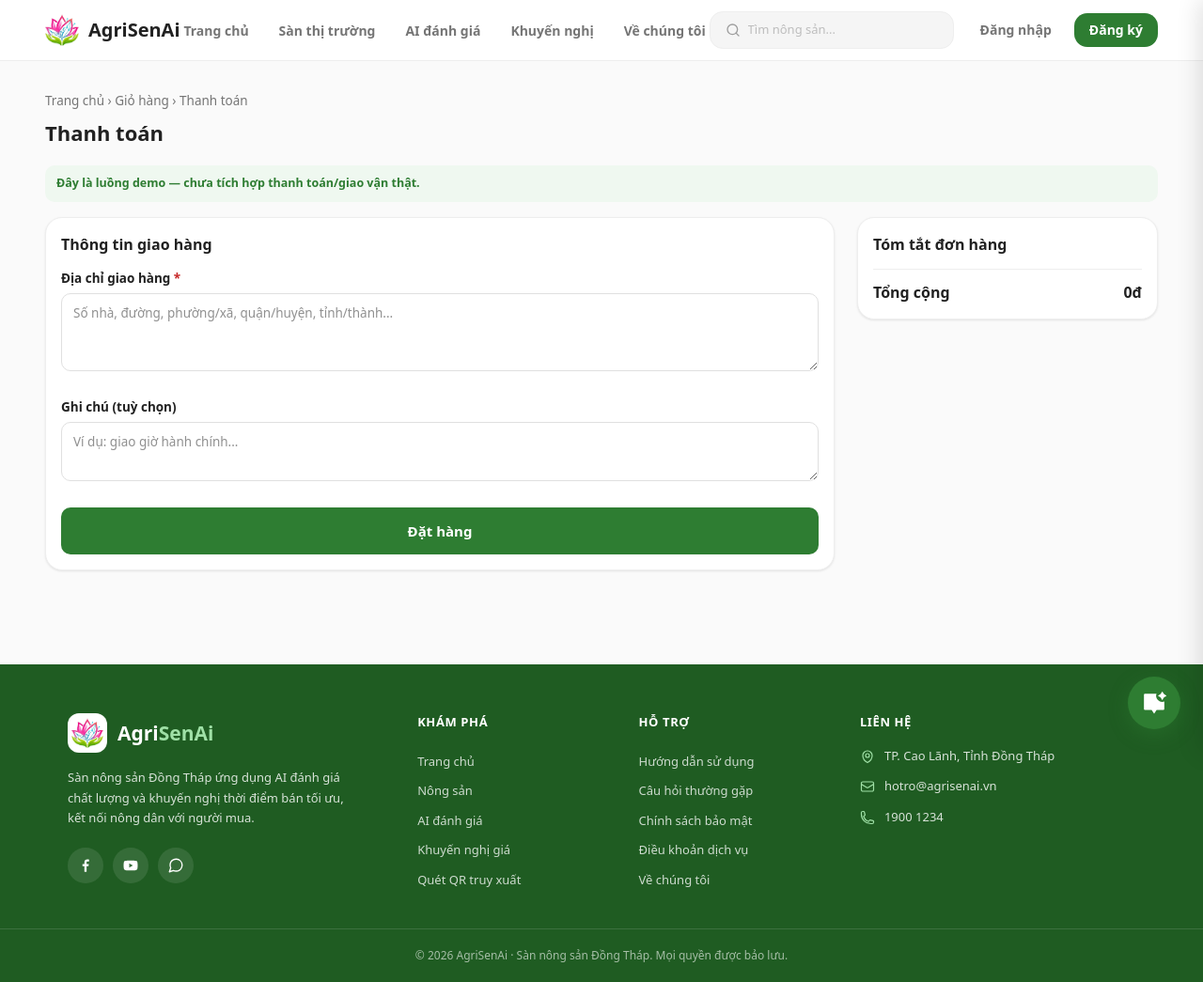
After one commit to Thjnn/AgriSenAI, a Laravel app: page /thanh-toan in a window 1280 px wide. The commit adds this page. Shown: the whole page at 94% size. Run offline with Laravel 12, Linux system fonts and the light colour scheme; tables that the repository leaves empty hold one stand-in row (values such as "Sample post"); style sheets or scripts are compiled from the project's sources.

Commit message:
Them checkout mockup (tao order + order_items)
- CheckoutController: form/placeOrder/show, buyer_id fallback ve
  muademo@demo.test khi chua login, tao order+order_items trong
  DB::transaction, forget session cart sau khi dat hang thanh cong.
- Routes: GET/POST /thanh-toan, GET /don-hang/{order:order_code}.
- 2 view moi (checkout, order-confirm) dung chung layout.app + bang mau
  voi trang gio hang; cart.blade.php doi sang route('checkout.form').
- CheckoutTest (3 test, TDD): dat hang tao dung order/items/total, gio
  rong tra 400, thieu dia chi bao loi validation. Full suite 69/69 xanh.

```diff
--- /dev/null
+++ b/app/Http/Controllers/CheckoutController.php
@@ -0,0 +1,80 @@
+<?php
+
+namespace App\Http\Controllers;
+
+use App\Models\Order;
+use App\Models\OrderItem;
+use App\Models\Product;
+use App\Models\User;
+use Illuminate\Http\Request;
+use Illuminate\Support\Facades\DB;
+use Illuminate\Support\Str;
+
+class CheckoutController extends Controller
+{
+    public function form(Request $request)
+    {
+        $cart = $request->session()->get('cart', []);
+        $products = Product::whereIn('id', array_keys($cart))->get();
+        $total = $products->sum(fn ($p) => $p->price * ($cart[$p->id] ?? 0));
+
+        return view('marketplace.checkout', compact('products', 'cart', 'total'));
+    }
+
+    public function placeOrder(Request $request)
+    {
+        $cart = $request->session()->get('cart', []);
+        abort_if(empty($cart), 400, 'Giỏ hàng trống');
+
+        $data = $request->validate([
+            'shipping_address' => 'required|string|max:255',
+            'note' => 'nullable|string',
+        ]);
+
+        $products = Product::whereIn('id', array_keys($cart))->get()->keyBy('id');
+        // buyer_id NOT NULL: chua login -> fallback ve user nguoi mua demo
+        $buyerId = auth()->id() ?? User::where('email', 'muademo@demo.test')->value('id');
+
+        $order = DB::transaction(function () use ($cart, $products, $data, $buyerId) {
+            $total = 0;
+            foreach ($cart as $pid => $qty) {
+                $total += ($products[$pid]->price ?? 0) * $qty;
+            }
+
+            $order = Order::create([
+                'buyer_id' => $buyerId,
+                'order_code' => 'DH'.now()->format('ymd').strtoupper(Str::random(5)),
+                'total_amount' => $total,
+                'status' => 'pending',
+                'shipping_address' => $data['shipping_address'],
+                'note' => $data['note'] ?? null,
+            ]);
+
+            foreach ($cart as $pid => $qty) {
+                if (! isset($products[$pid])) {
+                    continue;
+                }
+                OrderItem::create([
+                    'order_id' => $order->id,
+                    'product_id' => $pid,
+                    'quantity' => $qty,
+                    'unit_price' => $products[$pid]->price,
+                    'subtotal' => $products[$pid]->price * $qty,
+                ]);
+            }
+
+            return $order;
+        });
+
+        $request->session()->forget('cart');
+
+        return redirect()->route('order.show', $order->order_code);
+    }
+
+    public function show(Order $order)
+    {
+        $order->load('items.product');
+
+        return view('marketplace.order-confirm', compact('order'));
+    }
+}
--- a/resources/views/marketplace/cart.blade.php
+++ b/resources/views/marketplace/cart.blade.php
@@ -184,9 +184,7 @@
                             <b>{{ number_format($total, 0, ',', '.') }}đ</b>
                         </div>
 
-                        {{-- Dung url() (khong route('checkout.form')) vi route do khai bao o Task 7;
-                             doi sang route('checkout.form') sau khi Task 7 xong neu muon. --}}
-                        <a href="{{ url('/thanh-toan') }}" class="btn-checkout">Tiến hành đặt hàng</a>
+                        <a href="{{ route('checkout.form') }}" class="btn-checkout">Tiến hành đặt hàng</a>
                     </div>
                 </aside>
             </div>
--- /dev/null
+++ b/resources/views/marketplace/checkout.blade.php
@@ -0,0 +1,150 @@
+@extends('layouts.app', ['page' => 'cart'])
+
+@section('title', 'Thanh toán — AgriSenAI')
+
+@push('head')
+    <style>
+        /* Cung bang mau/khung voi trang Gio hang (marketplace/cart.blade.php). */
+        .checkout-page {
+            --green: #2e7d32;
+            --green-medium: #43a047;
+            --green-light: #e8f5e9;
+            --green-bg: #eff8f0;
+            --white: #fff;
+            --bg: #fafafa;
+            --gray-50: #f5f5f5;
+            --gray-100: #eee;
+            --gray-200: #e0e0e0;
+            --gray-300: #bdbdbd;
+            --gray-400: #9e9e9e;
+            --text: #212121;
+            --text-sec: #757575;
+            --text-light: #9e9e9e;
+            --shadow-sm: 0 1px 3px rgba(0, 0, 0, .06), 0 1px 2px rgba(0, 0, 0, .04);
+            --shadow-md: 0 4px 12px rgba(0, 0, 0, .07);
+            --r: 14px;
+            --r-sm: 10px;
+            --r-lg: 18px;
+            color: var(--text);
+        }
+        .checkout-page * { box-sizing: border-box; }
+
+        .checkout-page .page-head { margin-bottom: 18px; }
+        .checkout-page .crumb { font-size: 13.5px; color: var(--text-sec); margin-bottom: 8px; }
+        .checkout-page .crumb a:hover { color: var(--green); }
+        .checkout-page .page-title { font-size: 22px; font-weight: 800; }
+
+        .checkout-page .panel {
+            background: var(--white); border: 1px solid var(--gray-100); border-radius: var(--r-lg);
+            box-shadow: var(--shadow-sm); padding: 16px; margin-bottom: 20px;
+        }
+        .checkout-page .panel-title { font-size: 16px; font-weight: 800; margin-bottom: 14px; }
+
+        .checkout-page .sum-item {
+            display: flex; align-items: center; justify-content: space-between; gap: 10px;
+            padding: 10px 0; border-top: 1px solid var(--gray-100); font-size: 13.5px;
+        }
+        .checkout-page .sum-item:first-child { border-top: 0; padding-top: 0; }
+        .checkout-page .sum-item .name { font-weight: 700; }
+        .checkout-page .sum-item .meta { color: var(--text-sec); font-size: 12.5px; }
+
+        .checkout-page .sum-row.total {
+            border-top: 1px solid var(--gray-100); margin-top: 6px; padding-top: 12px;
+            display: flex; align-items: center; justify-content: space-between;
+            font-size: 16px; font-weight: 800; color: var(--text);
+        }
+
+        .checkout-page label { display: block; font-size: 13.5px; font-weight: 700; margin-bottom: 6px; }
+        .checkout-page textarea {
+            width: 100%; border: 1.5px solid var(--gray-200); border-radius: var(--r-sm);
+            padding: 10px 12px; font-family: inherit; font-size: 13.5px; resize: vertical;
+            margin-bottom: 6px;
+        }
+        .checkout-page textarea:focus { outline: none; border-color: var(--green); }
+        .checkout-page .field { margin-bottom: 16px; }
+        .checkout-page .field-error { color: #c62828; font-size: 12.5px; margin-bottom: 6px; }
+
+        .checkout-page .note-demo {
+            background: var(--green-bg); color: var(--green); font-weight: 700; font-size: 12.5px;
+            padding: 10px 12px; border-radius: var(--r-sm); margin-bottom: 16px;
+        }
+
+        .checkout-page .btn-place {
+            display: block; width: 100%; text-align: center; border: 0; border-radius: var(--r-sm);
+            font-family: inherit; font-size: 15px; font-weight: 800; cursor: pointer;
+            padding: 14px 18px; background: var(--green); color: #fff;
+        }
+        .checkout-page .btn-place:hover { background: #276b2a; }
+
+        @media (min-width: 900px) {
+            .checkout-page .two-col { display: grid; grid-template-columns: minmax(0, 1fr) 320px; gap: 24px; align-items: start; }
+        }
+    </style>
+@endpush
+
+@section('content')
+    <div class="checkout-page">
+        <div class="page-head">
+            <div class="crumb">
+                <a href="{{ url('/') }}">Trang chủ</a> ›
+                <a href="{{ route('cart.index') }}">Giỏ hàng</a> ›
+                <span>Thanh toán</span>
+            </div>
+            <h1 class="page-title">Thanh toán</h1>
+        </div>
+
+        <div class="note-demo">
+            Đây là luồng demo — chưa tích hợp thanh toán/giao vận thật.
+        </div>
+
+        <div class="two-col">
+            <div class="col-main">
+                <div class="panel">
+                    <div class="panel-title">Thông tin giao hàng</div>
+
+                    <form method="POST" action="{{ route('checkout.place') }}">
+                        @csrf
+
+                        <div class="field">
+                            <label for="shipping_address">Địa chỉ giao hàng <span style="color:#c62828">*</span></label>
+                            @error('shipping_address')
+                                <div class="field-error">{{ $message }}</div>
+                            @enderror
+                            <textarea id="shipping_address" name="shipping_address" rows="3"
+                                      placeholder="Số nhà, đường, phường/xã, quận/huyện, tỉnh/thành...">{{ old('shipping_address') }}</textarea>
+                        </div>
+
+                        <div class="field">
+                            <label for="note">Ghi chú (tuỳ chọn)</label>
+                            <textarea id="note" name="note" rows="2"
+                                      placeholder="Ví dụ: giao giờ hành chính...">{{ old('note') }}</textarea>
+                        </div>
+
+                        <button type="submit" class="btn-place">Đặt hàng</button>
+                    </form>
+                </div>
+            </div>
+
+            <aside class="col-aside">
+                <div class="panel">
+                    <div class="panel-title">Tóm tắt đơn hàng</div>
+
+                    @foreach ($products as $p)
+                        <div class="sum-item">
+                            <div>
+                                <div class="name">{{ $p->name }}</div>
+                                <div class="meta">{{ $cart[$p->id] }} {{ $p->unit }} × {{ number_format($p->price, 0, ',', '.') }}đ</div>
+                            </div>
+                            <div>{{ number_format($p->price * $cart[$p->id], 0, ',', '.') }}đ</div>
+                        </div>
+                    @endforeach
+
+                    <div class="sum-row total">
+                        <span>Tổng cộng</span>
+                        <b>{{ number_format($total, 0, ',', '.') }}đ</b>
+                    </div>
+                </div>
+            </aside>
+        </div>
+    </div>
+@endsection
--- a/routes/web.php
+++ b/routes/web.php
@@ -1,6 +1,7 @@
 <?php
 
 use App\Http\Controllers\CartController;
+use App\Http\Controllers\CheckoutController;
 use App\Http\Controllers\HomeController;
 use App\Http\Controllers\MarketplaceController;
 use App\Http\Controllers\QualityController;
@@ -22,6 +23,11 @@ Route::get('/gio-hang', [CartController::class, 'index'])->name('cart.index');
 Route::patch('/gio-hang/{product}', [CartController::class, 'update'])->name('cart.update');
 Route::delete('/gio-hang/{product}', [CartController::class, 'remove'])->name('cart.remove');
 
+// Checkout mockup — tao order + order_items tu gio session (chua thanh toan/giao van that)
+Route::get('/thanh-toan', [CheckoutController::class, 'form'])->name('checkout.form');
+Route::post('/thanh-toan', [CheckoutController::class, 'placeOrder'])->name('checkout.place');
+Route::get('/don-hang/{order:order_code}', [CheckoutController::class, 'show'])->name('order.show');
+
 // Trang thử khung giao diện — đối chiếu với Test-Giao-Dien/agrisenai-home.html
 Route::get('/layout-demo', function (Illuminate\Http\Request $request) {
     return view('layout-demo', ['page' => $request->query('page', 'home')]);
```
Also changed, not shown: resources/views/marketplace/order-confirm.blade.php (added, +118 -0 lines), tests/Feature/CheckoutTest.php (added, +49 -0 lines).
